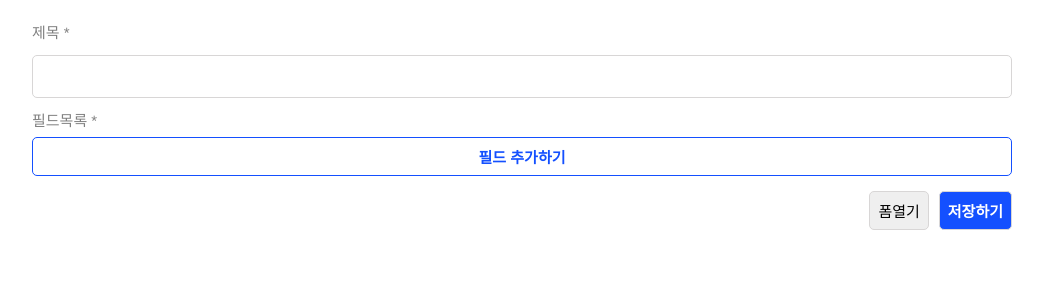
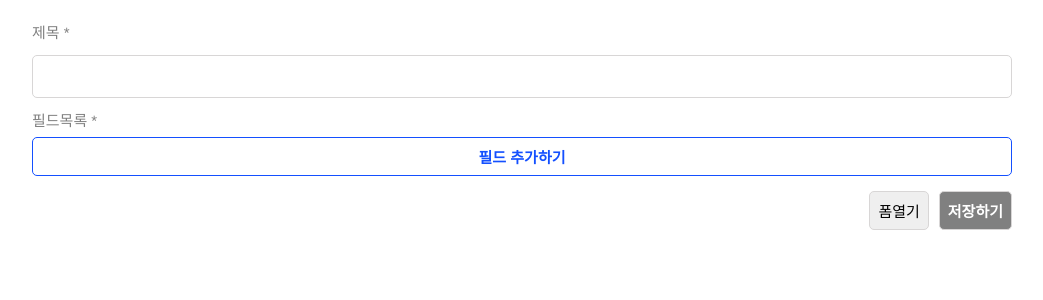
Before and after one commit to WPO-Team-01/wanted-codestates-project-1-7, a React (Create React App) app: page /create in a window 1280 px wide. Shown: the top 300 px of the page, without its empty margins (118-1161 px from the left). Built offline with nearby package versions, Linux system fonts and the light colour scheme; the HTML template or start-up script is replaced by a standard one.

Commit message:
createForm 드래그 및 옵션제외 완성

```diff
--- a/src/components/form/FieldObject.js
+++ b/src/components/form/FieldObject.js
@@ -45,8 +45,8 @@ const FieldObject = ({ form, handleDeleteForm, onChange }) => {
         </Dropdown>
         <Input
           placeholder="필드명을 입력해 주세요"
-          value={form.title}
-          onChange={(e) => handleChangeForm("title", e.target.value)}
+          value={form.label}
+          onChange={(e) => handleChangeForm("label", e.target.value)}
           height={"80%"}
           width={"100%"}
           border={"1px solid #ebeced"}
@@ -71,7 +71,7 @@ const FieldObject = ({ form, handleDeleteForm, onChange }) => {
             border={"none"}
             width={"90%"}
             height={"80%"}
-            value={form.placeholder}
+            value={form.placeholder ?? ""}
             onChange={(e) => handleChangeForm("placeholder", e.target.value)}
           />
         </EditPlaceholder>
--- a/src/pages/CreateFormPage/CreateFormPage.js
+++ b/src/pages/CreateFormPage/CreateFormPage.js
@@ -1,5 +1,6 @@
 import FieldObject from "@/components/form/FieldObject";
 import React, { useState } from "react";
+import axios from "axios";
 import {
   Layout,
   RightLayout,
@@ -10,10 +11,13 @@ import {
   SaveButton,
   FieldAddButton,
 } from "./styles";
+import { useNavigate } from "react-router-dom";
 
 const CreateFormPage = () => {
   const [title, setTitle] = useState("");
   const [formList, setFormList] = useState([]);
+
+  const nagigate = useNavigate();
 
   const onCreateForm = () => {
     setFormList((prev) => [
@@ -44,6 +48,20 @@ const CreateFormPage = () => {
     setFormList(target);
   };
 
+  const submitForm = async () => {
+    await axios.post("https://damp-dawn-99272.herokuapp.com/api/forms", {
+      form: { title: title, data: formList },
+    });
+
+    alert("성공했습니다!");
+    nagigate("/");
+  };
+
+  const isFormVaild =
+    formList.every((form) => form.type && form.label) &&
+    title.length &&
+    formList.length;
+
   return (
     <Layout>
       <KategorieText>제목 *</KategorieText>
@@ -64,7 +82,9 @@ const CreateFormPage = () => {
       <FieldAddButton onClick={onCreateForm}>필드 추가하기</FieldAddButton>
       <RightLayout>
         <CommonButton>폼열기</CommonButton>
-        <SaveButton>저장하기</SaveButton>
+        <SaveButton onClick={submitForm} disabled={!isFormVaild}>
+          저장하기
+        </SaveButton>
       </RightLayout>
     </Layout>
   );
--- a/src/pages/CreateFormPage/styles.js
+++ b/src/pages/CreateFormPage/styles.js
@@ -47,6 +47,9 @@ export const SaveButton = styled(CommonButton)`
   color: white;
   font-weight: 800;
   margin-left: 10px;
+  &:disabled {
+    background-color: gray;
+  }
 `;
 
 export const FieldAddButton = styled(CommonButton)`
--- a/src/pages/MainPage/MainPage.js
+++ b/src/pages/MainPage/MainPage.js
@@ -1,7 +1,8 @@
-import React, { useEffect, useState } from 'react';
-import FormList from '@/components/FormList/FormList';
-import styled from 'styled-components';
-import axios from 'axios';
+import React, { useEffect, useState } from "react";
+import { Link } from "react-router-dom";
+import FormList from "@/components/FormList/FormList";
+import styled from "styled-components";
+import axios from "axios";
 
 const Container = styled.div`
   display: flex;
@@ -52,7 +53,7 @@ const Main = () => {
   const getFormList = async () => {
     try {
       const res = await axios.get(
-        'https://damp-dawn-99272.herokuapp.com/api/forms',
+        "https://damp-dawn-99272.herokuapp.com/api/forms",
       );
       if (res.data) {
         setIsLoading(false);
@@ -68,11 +69,13 @@ const Main = () => {
     <Container>
       <Title>생성된 폼 목록</Title>
       <BoxWrapper>
-        {forms.map(form => (
+        {forms.map((form) => (
           <FormList form={form} key={form.id} />
         ))}
       </BoxWrapper>
-      <Button>폼 생성하기</Button>
+      <Link to="/create">
+        <Button>폼 생성하기</Button>
+      </Link>
     </Container>
   );
 };
```
